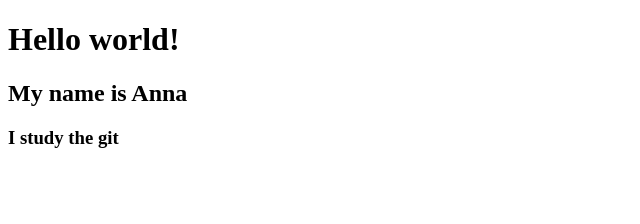
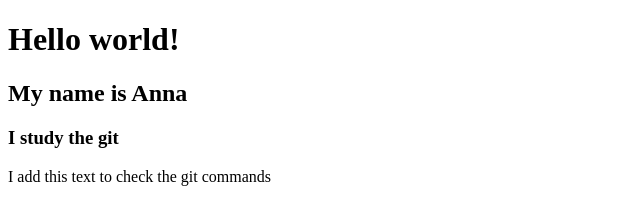
Before and after one commit to Khausta/project, a plain HTML site: page src/index.html in a window 1280 px wide. Shown: the whole page, without its empty margins (0-640 px from the left). Drawn offline with Linux system fonts and the light colour scheme.

Commit message:
paragraph is added

```diff
--- a/src/index.html
+++ b/src/index.html
@@ -10,6 +10,6 @@
     <h1>Hello world!</h1>
     <h2>My name is Anna</h2>
     <h3>I study the git</h3>
-
+    <p>I add this text to check the git commands</p>
 </body>
 </html>
```
